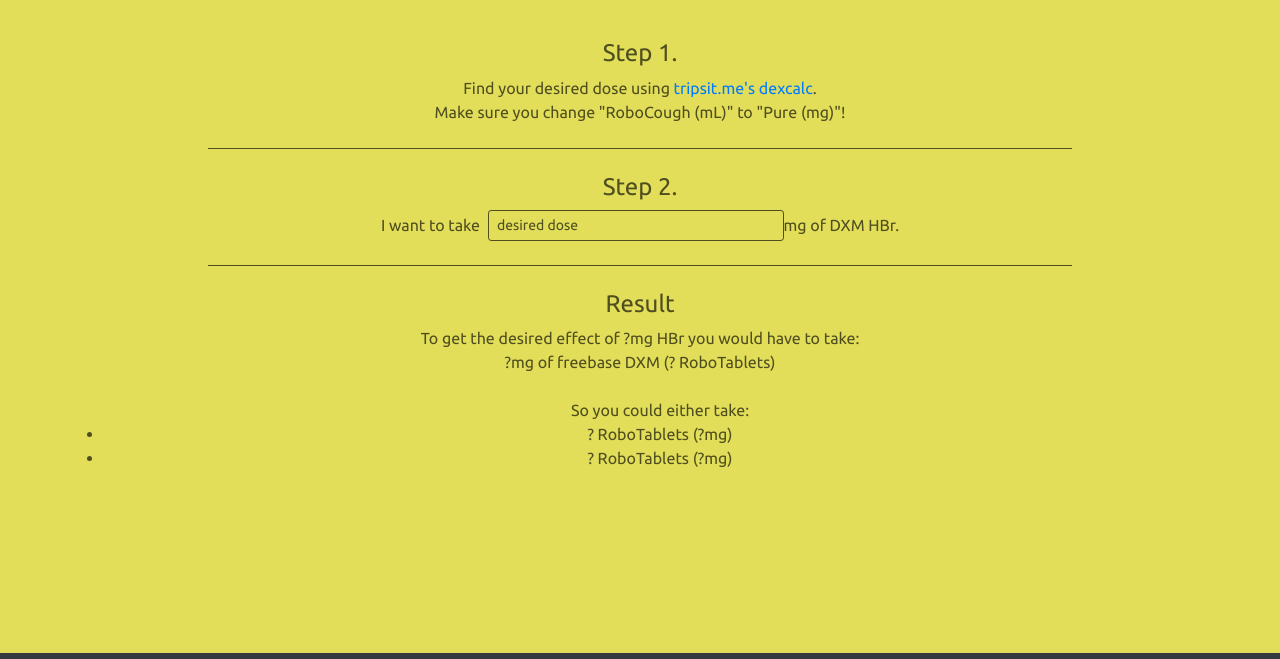
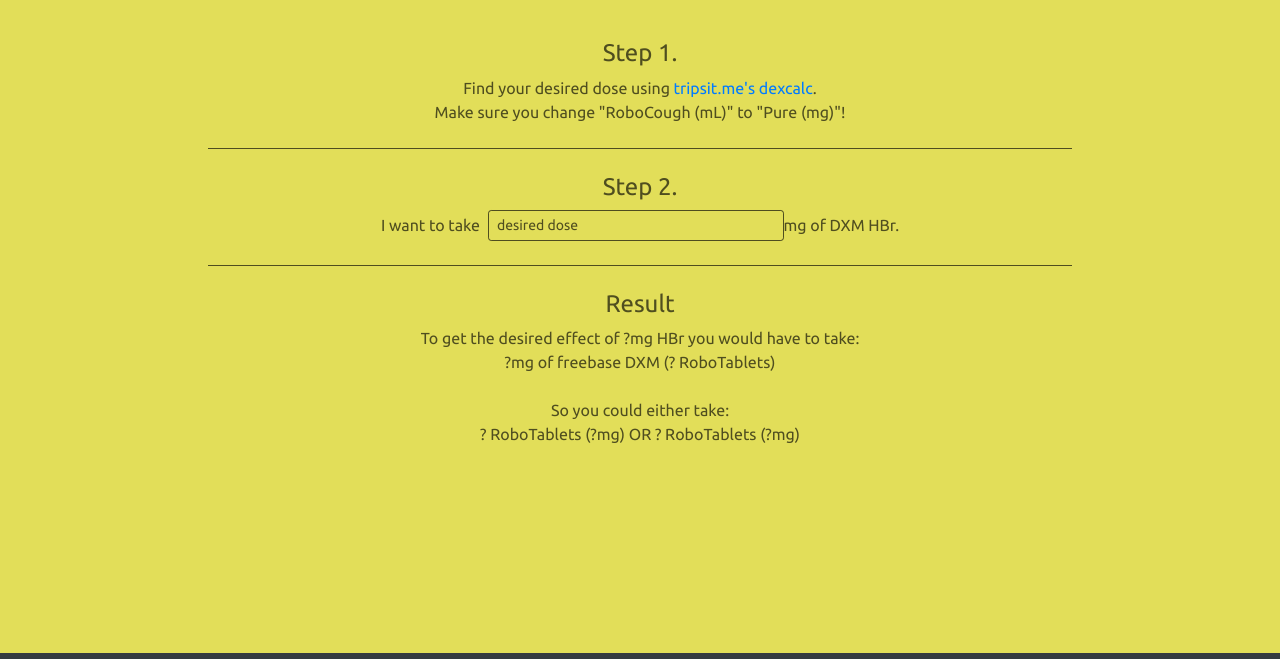
Before and after one commit to AcidicNic/RoboTablets, a plain HTML site: page index.html in a window 1280 px wide. Shown: the part 67-726 px from the top of the page. Drawn offline with nearby package versions, Linux system fonts and the light colour scheme.

Commit message:
replaced ul with span

```diff
--- a/index.html
+++ b/index.html
@@ -69,11 +69,9 @@
                 <h4>Result</h2>
                     To get the desired effect of <span id="mg-input">?</span>mg HBr you would have to take:<br>
                     <span id="mg">?</span>mg of freebase DXM (<span id="roboTablets">?</span> RoboTablets)<br><br>
-                    <ul>
-                        So you could either take:
-                        <li><span id="roboTablets-lower">?</span> RoboTablets (<span id="roboTablets-lower-mg">?</span>mg)</li>
-                        <li><span id="roboTablets-upper">?</span> RoboTablets (<span id="roboTablets-upper-mg">?</span>mg)</li>
-                    </ul>
+                        So you could either take:<br>
+                        <span id="roboTablets-lower">?</span> RoboTablets (<span id="roboTablets-lower-mg">?</span>mg) OR
+                        <span id="roboTablets-upper">?</span> RoboTablets (<span id="roboTablets-upper-mg">?</span>mg)
             </div>
         </div>
     </div>
```
